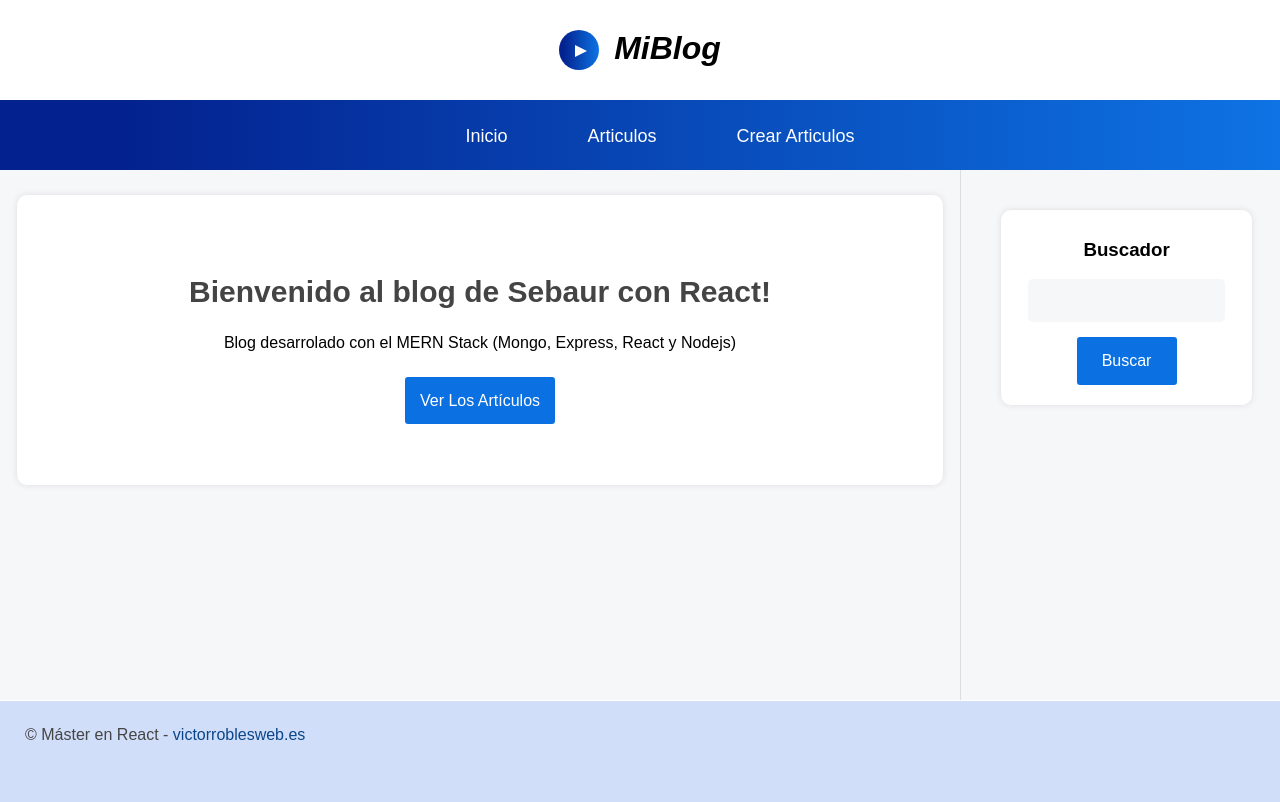
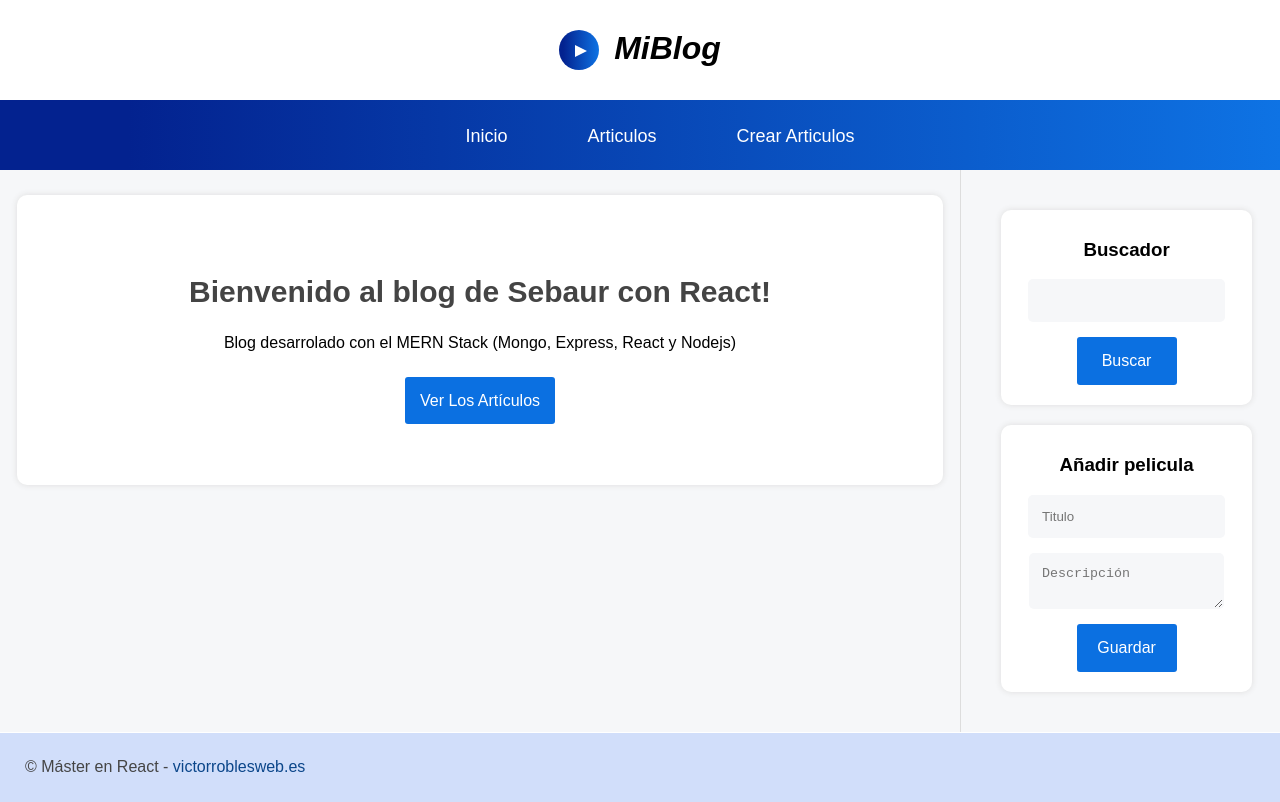
Before and after one commit to Sebastianurzuar/frontend-blog-reactjs, a React (Vite) app: page / in a window 1280 px wide. Built offline with nearby package versions, Linux system fonts and the light colour scheme.

Commit message:
gitpages

```diff
--- a/package.json
+++ b/package.json
@@ -7,7 +7,8 @@
     "dev": "vite",
     "build": "vite build",
     "lint": "eslint . --ext js,jsx --report-unused-disable-directives --max-warnings 0",
-    "preview": "vite preview"
+    "preview": "vite preview",
+    "deploy": "gh-pages -d dist"
   },
   "dependencies": {
     "react": "^18.2.0",
@@ -22,6 +23,7 @@
     "eslint-plugin-react": "^7.32.2",
     "eslint-plugin-react-hooks": "^4.6.0",
     "eslint-plugin-react-refresh": "^0.4.3",
+    "gh-pages": "^6.0.0",
     "vite": "^4.4.5"
   }
 }
--- a/src/App.css
+++ b/src/App.css
@@ -0,0 +1,3 @@
+body {
+  background-color: red;
+}
--- a/src/components/layout/Sidebar.jsx
+++ b/src/components/layout/Sidebar.jsx
@@ -22,14 +22,14 @@ export const Sidebar = () => {
                     <input type='submit' value='Buscar' id="search" />
                 </form>
             </div>
-            {/* <div className="add">
+            <div className="add">
                 <h3 className="title">Añadir pelicula</h3>
                 <form>
                     <input type="text" id="title" placeholder="Titulo" />
                     <textarea id="description" placeholder="Descripción"></textarea>
                     <input type="submit" id="save" value="Guardar" />
                 </form>
-            </div> */}
+            </div>
         </aside>
 
     )
--- a/vite.config.js
+++ b/vite.config.js
@@ -4,4 +4,5 @@ import react from '@vitejs/plugin-react-swc'
 // https://vitejs.dev/config/
 export default defineConfig({
   plugins: [react()],
+  base: "/frontend-blog-reactjs/",
 })
```
Also changed, not shown: 1 other file (tests, documents, lock files or other folders).
